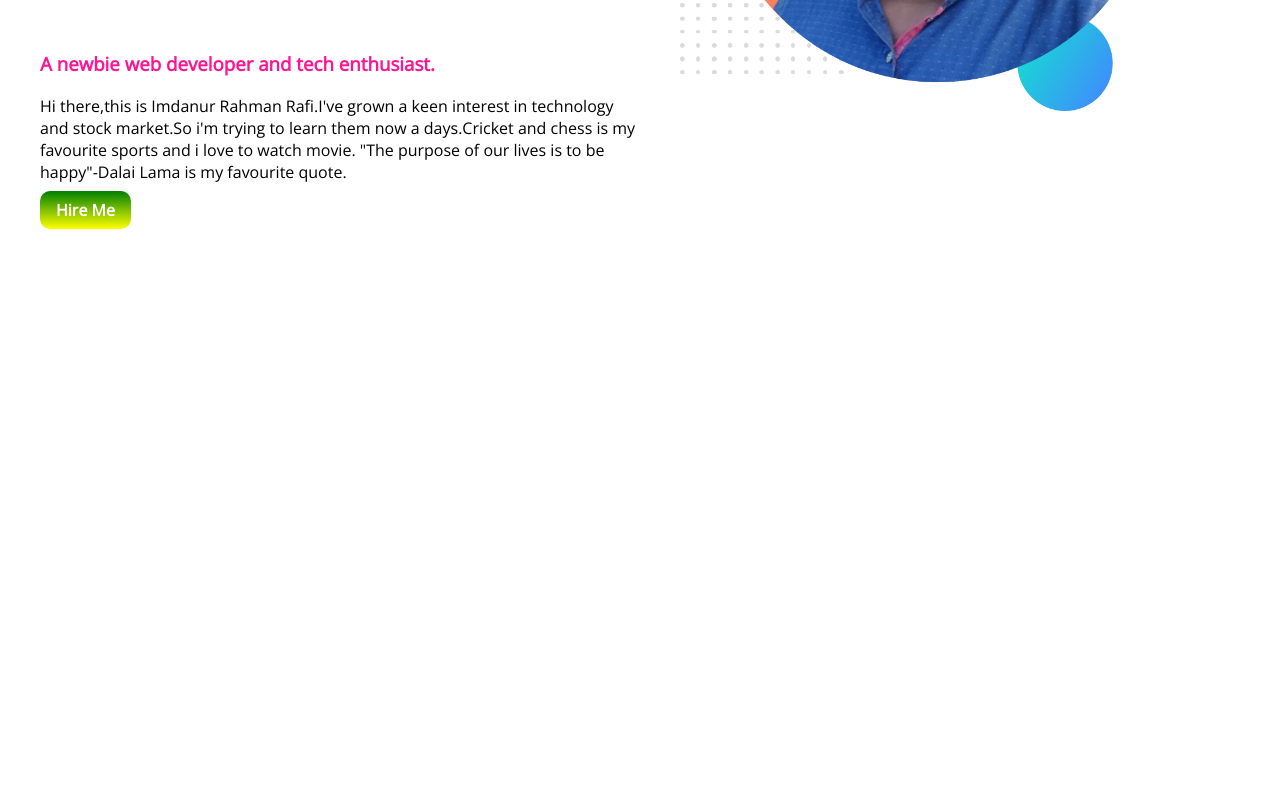
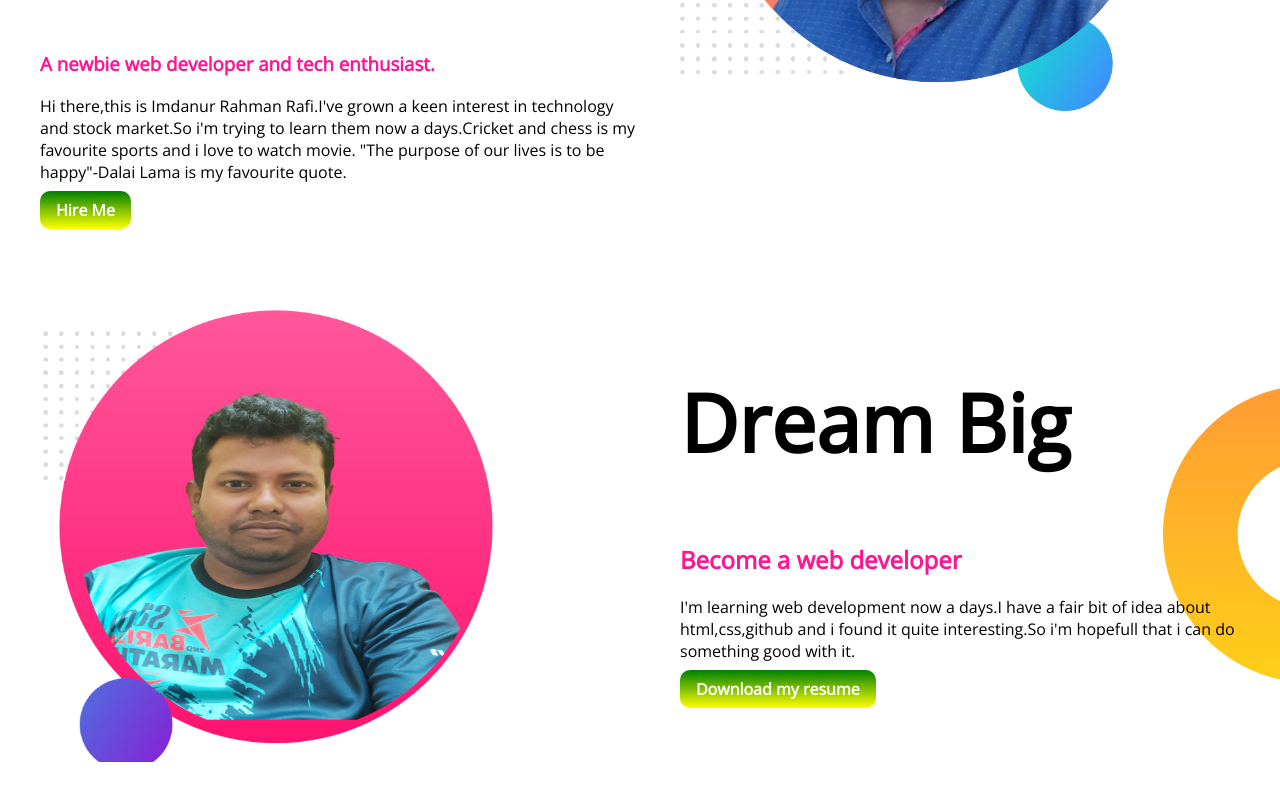
Before and after one commit to rafiirahman/developer-portfolio, a plain HTML site: page index.html in a window 1280 px wide. Shown: the part 366-1166 px from the top of the page. Before the commit the page ends 800 px from the top, so only its background shows below. Drawn offline with nearby package versions, Linux system fonts and the light colour scheme.

Commit message:
second part

```diff
--- a/index.html
+++ b/index.html
@@ -29,6 +29,20 @@
             <img src="my-bg.png" alt="">
         </div>
     </section>
+    <section class="dream-big">
+        <div class="half-width">
+            <img src="my-bg2.png" alt="">
+
+        </div>
+        <div class="half-width">
+            <h1>Dream Big</h1>
+            <h2><strong>Become a web developer</strong></h2>
+            <p>I'm learning web development now a days.I have a fair bit of idea about html,css,github and i found it
+                quite interesting.So i'm hopefull that i can do something good with it.</p>
+            <a class="link-b" target="_blank" href="https://github.com/rafiirahman">Download my resume</a>
+
+        </div>
+    </section>
 
 
 
--- a/style.css
+++ b/style.css
@@ -17,6 +17,7 @@ strong {
 
 section {
     display: flex;
+    margin-bottom: 80px;
 }
 
 .half-width {
@@ -42,3 +43,9 @@ section {
     background-image: url(top-banner.png);
     background-repeat: no-repeat;
 }
+
+.dream-big {
+    background-image: url(dream-bg.png);
+    background-repeat: no-repeat;
+    background-position: right;
+}
```
Also changed, not shown: my-bg2.png (added).
